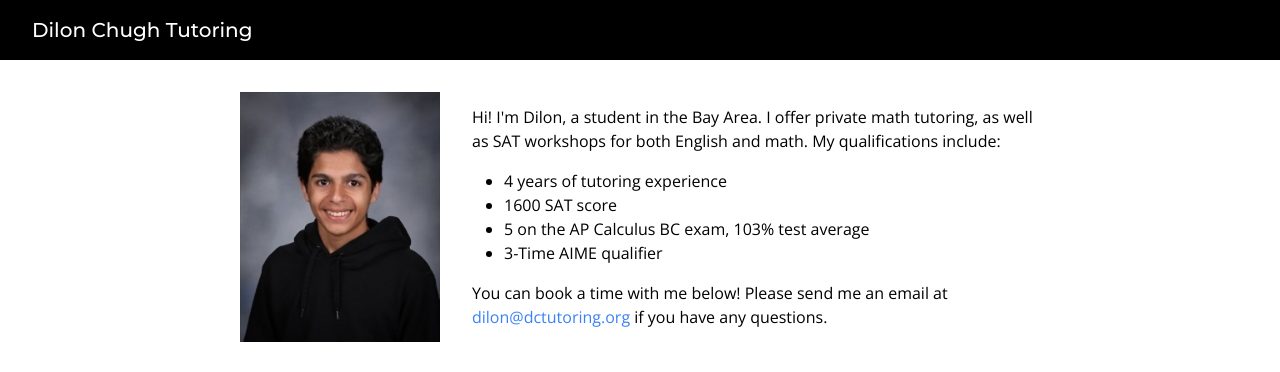
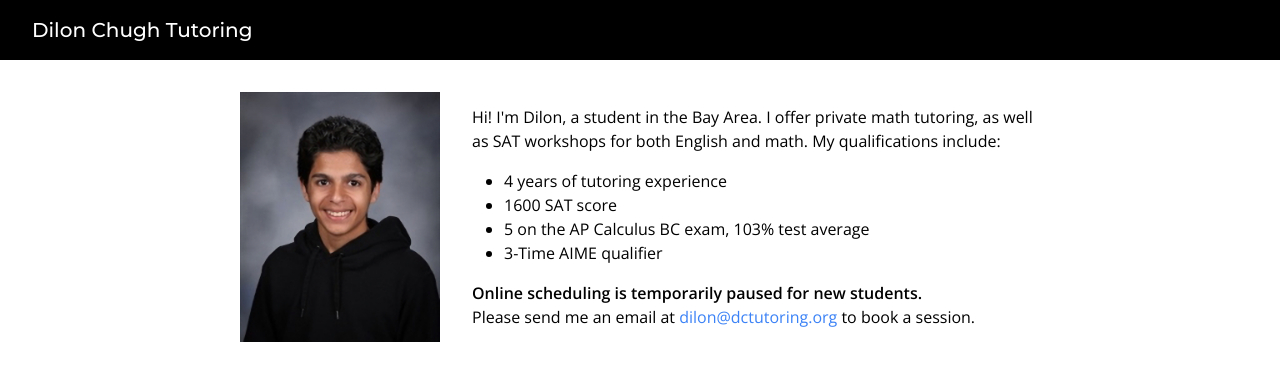
Before and after one commit to Di10n/dctutoring, a plain HTML site: page index.html in a window 1280 px wide. Shown: the top 372 px of the page. Drawn offline with Linux system fonts and the light colour scheme; grey boxes are pictures that could not be loaded; a script that the page names is missing.

Commit message:
Pause online booking

```diff
--- a/index.html
+++ b/index.html
@@ -31,7 +31,7 @@
               <li>5 on the AP Calculus BC exam, 103% test average</li>
               <li>3-Time AIME qualifier</li>
             </ul>
-            <p>You can book a time with me below! Please send me an email at <a class="text-blue-500 no-underline hover:underline" href="mailto:dilon@dctutoring.org">dilon@dctutoring.org</a> if you have any questions.</p>
+            <p><p class="font-semibold">Online scheduling is temporarily paused for new students.</p> Please send me an email at <a class="text-blue-500 no-underline hover:underline" href="mailto:dilon@dctutoring.org">dilon@dctutoring.org</a> to book a session.</p>
           </div>
         </div>
         <div class="mt-8">
```
Also changed, not shown: output.css.
